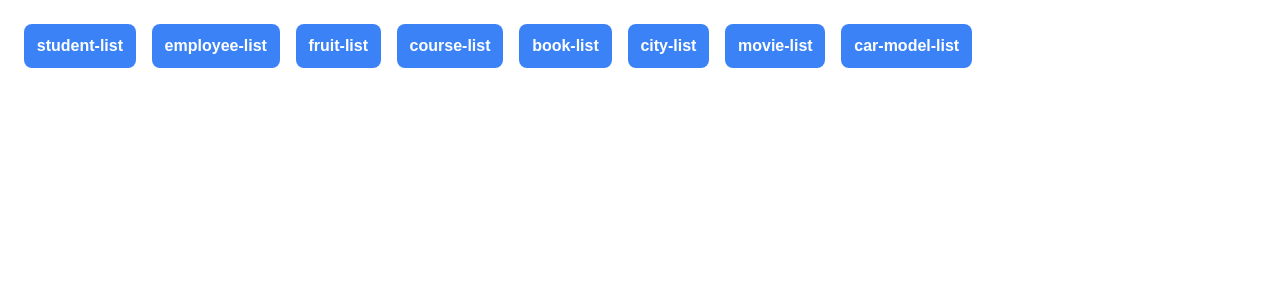
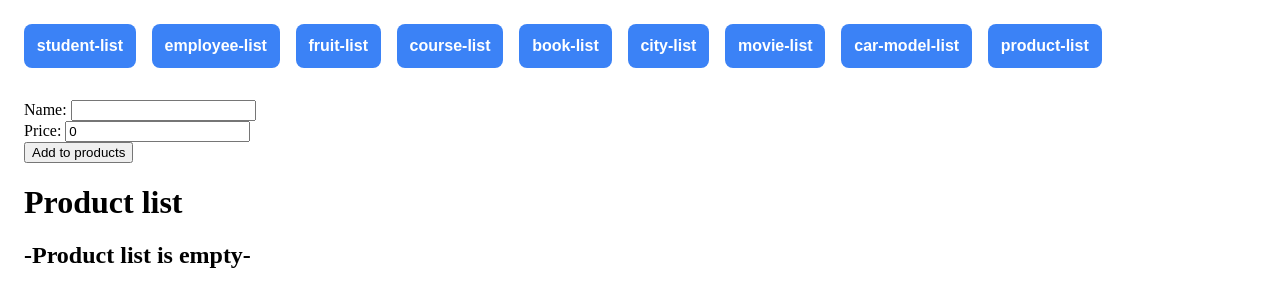
Before and after one commit to devken4u/angular-50-ds-services, an Angular app: page /product-list in a window 1280 px wide. Before the commit this address led to /. Shown: the top 306 px of the page. Built offline with nearby package versions, Linux system fonts and the light colour scheme.

Commit message:
feat(product list): Added product list component

```diff
--- a/src/app/app.module.ts
+++ b/src/app/app.module.ts
@@ -12,6 +12,7 @@ import { BookListComponent } from './book-list/book-list.component';
 import { CityListComponent } from './city-list/city-list.component';
 import { MovieListComponent } from './movie-list/movie-list.component';
 import { CarModelListComponent } from './car-model-list/car-model-list.component';
+import { ProductListComponent } from './product-list/product-list.component';
 
 @NgModule({
   declarations: [
@@ -23,7 +24,8 @@ import { CarModelListComponent } from './car-model-list/car-model-list.component
     BookListComponent,
     CityListComponent,
     MovieListComponent,
-    CarModelListComponent
+    CarModelListComponent,
+    ProductListComponent
   ],
   imports: [
     RouterOutlet,
--- a/src/app/app.routes.ts
+++ b/src/app/app.routes.ts
@@ -7,6 +7,7 @@ import { BookListComponent } from './book-list/book-list.component';
 import { CityListComponent } from './city-list/city-list.component';
 import { MovieListComponent } from './movie-list/movie-list.component';
 import { CarModelListComponent } from './car-model-list/car-model-list.component';
+import { ProductListComponent } from './product-list/product-list.component';
 
 export const routes: Routes = [
   { path: '', redirectTo: 'student-list', pathMatch: 'full' },
@@ -18,4 +19,5 @@ export const routes: Routes = [
   { path: 'city-list', component: CityListComponent },
   { path: 'movie-list', component: MovieListComponent },
   { path: 'car-model-list', component: CarModelListComponent },
+  { path: 'product-list', component: ProductListComponent },
 ];
--- /dev/null
+++ b/src/app/product-list/product-list.component.html
@@ -0,0 +1,27 @@
+<main>
+  <div>
+    <label for="name">Name: </label>
+    <input type="text" id="name" [(ngModel)]="name" />
+    <br />
+    <label for="price">Price: </label>
+    <input type="number" id="price" [(ngModel)]="price" />
+    <br />
+    <button (click)="add()">Add to products</button>
+  </div>
+  <div>
+    <h1>Product list</h1>
+    @if( productList.length === 0){
+    <h2>-Product list is empty-</h2>
+    }@else{
+    <ol>
+      @for( product of productList; track $index){
+      <li [style.marginBottom]="'20px'">
+        Name: {{ product.name }} <br />
+        Price: {{ product.price }}
+      </li>
+
+      }
+    </ol>
+    }
+  </div>
+</main>
--- /dev/null
+++ b/src/app/product-list/product-list.component.ts
@@ -0,0 +1,23 @@
+import { Component } from '@angular/core';
+import { Product } from '../types';
+
+@Component({
+  selector: 'app-product-list',
+  templateUrl: './product-list.component.html',
+  styleUrl: './product-list.component.css',
+})
+export class ProductListComponent {
+  productList: Product[] = [];
+
+  name: string = '';
+  price: number = 0;
+
+  add() {
+    this.productList.push({
+      name: this.name,
+      price: this.price,
+    });
+    this.name = '';
+    this.price = 0;
+  }
+}
--- a/src/app/types.ts
+++ b/src/app/types.ts
@@ -37,3 +37,8 @@ export type CarModel = {
   name: string;
   year: number;
 };
+
+export type Product = {
+  name: string;
+  price: number;
+};
```
Also changed, not shown: src/app/product-list/product-list.component.css (added), 1 other file (tests, documents, lock files or other folders).
